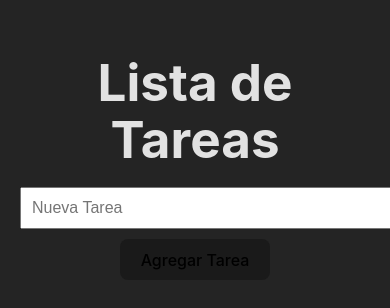
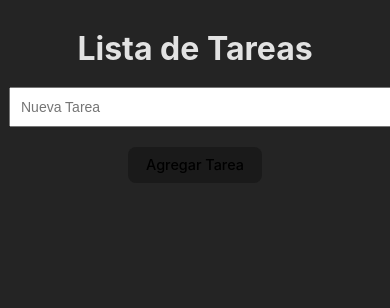
Before and after one commit to crisky94/todoList, a React (Vite) app: page / in a window 390 px wide. Shown: the top 308 px of the page. Built offline with nearby package versions, Linux system fonts and the light colour scheme.

Commit message:
Update styles.css

```diff
--- a/src/styles.css
+++ b/src/styles.css
@@ -26,7 +26,7 @@ body {
 }
 
 h1 {
-  font-size: 3.2em;
+  font-size: 2.5rem;
   line-height: 1.1;
   margin-bottom: 20px;
 }
@@ -36,7 +36,7 @@ button {
   border-radius: 8px;
   border: 1px solid transparent;
   padding: 0.6em 1.2em;
-  font-size: 1em;
+  font-size: 1rem;
   font-weight: 500;
   font-family: inherit;
   background-color: #1a1a1a;
@@ -58,8 +58,6 @@ button:focus-visible {
   margin: 0 auto;
   padding: 20px;
 }
-
-
 
 input[type="text"] {
   width: 100%;
@@ -92,9 +90,11 @@ input[type="text"] {
 }
 
 .taskList {
-  min-width: 25vw;
+  flex-grow: 1;
   margin: 30px;
+  max-width: 600px;
 }
+
 
 .app-container {
   text-align: center;
@@ -152,13 +152,6 @@ input[type="text"] {
   opacity: 1;
 }
 
-.task-list {
-  list-style: none;
-  padding: 0;
-  max-width: 400px;
-  margin: 0 auto;
-}
-
 .task-list li {
   display: flex;
   justify-content: space-between;
@@ -204,3 +197,26 @@ input[type="text"] {
 .delete-btn:focus {
   outline: none;
 }
+
+@media (max-width: 600px) {
+  h1 {
+    font-size: 2em;
+  }
+
+  .app-container {
+    padding: 10px;
+  }
+
+  .taskList {
+    min-width: 80vw;
+  }
+
+  button {
+    margin: 10px 5px;
+    font-size: 0.9em;
+  }
+
+  input[type="text"] {
+    font-size: 14px;
+  }
+}
```
